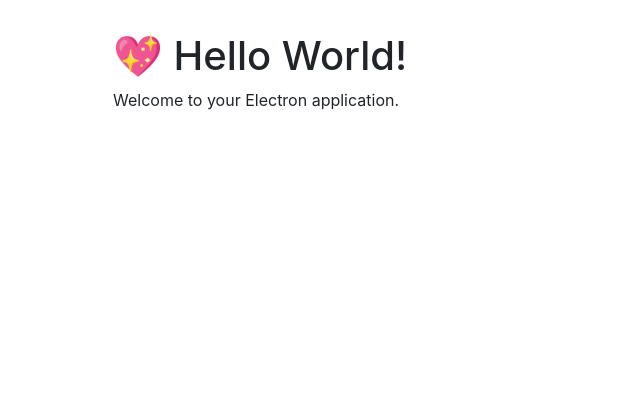
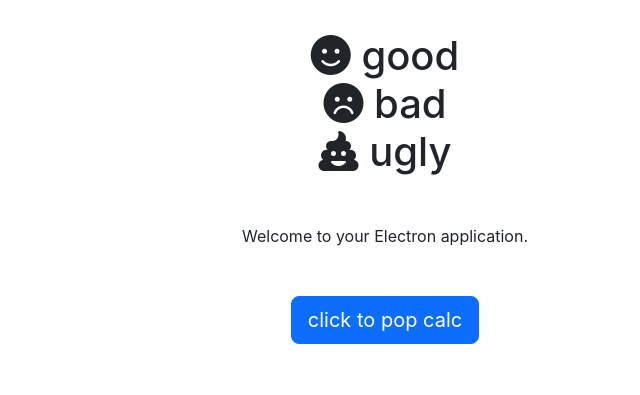
Before and after one commit to micahflee/electron-goodbadugly, a website built with Vite: page index.html in a window 1280 px wide. Shown: the whole page, without its empty margins (255-895 px from the left). Built offline with nearby package versions, Linux system fonts and the light colour scheme.

Commit message:
Update the renderer design, using both fontawesome and bootstrap, but clicking the button only logs to console

```diff
--- a/index.html
+++ b/index.html
@@ -2,12 +2,20 @@
 <html>
   <head>
     <meta charset="UTF-8" />
-    <title>Hello World!</title>
+    <title>Good, Bad, and Ugly</title>
 
   </head>
   <body>
-    <h1>💖 Hello World!</h1>
+    <h1 class="mb-5">
+      <i class="fa-solid fa-face-smile"></i> good<br>
+      <i class="fa-solid fa-face-frown"></i> bad<br>
+      <i class="fa-solid fa-poo"></i> ugly
+    </h1>
+
     <p>Welcome to your Electron application.</p>
+    <p class="mt-5">
+      <button id="button" class="btn btn-primary btn-lg">click to pop calc</button>
+    </p>
     <script type="module" src="/src/renderer.ts"></script>
   </body>
 </html>
--- a/src/index.css
+++ b/src/index.css
@@ -4,4 +4,5 @@
   margin: auto;
   max-width: 38rem;
   padding: 2rem;
+  text-align: center;
 }
--- a/src/main.ts
+++ b/src/main.ts
@@ -4,8 +4,8 @@
 const createWindow = () => {
   // Create the browser window.
   const mainWindow = new BrowserWindow({
-    width: 800,
-    height: 600,
+    width: 400,
+    height: 400,
     webPreferences: {
       preload: path.join(__dirname, 'preload.js'),
     },
--- a/src/renderer.ts
+++ b/src/renderer.ts
@@ -5,3 +5,7 @@
 import './index.css';
 
 console.log('👋 This message is being logged by "renderer.ts", included via Vite');
+
+document.getElementById('button')?.addEventListener('click', () => {
+    console.log('Button clicked!');
+});
```
